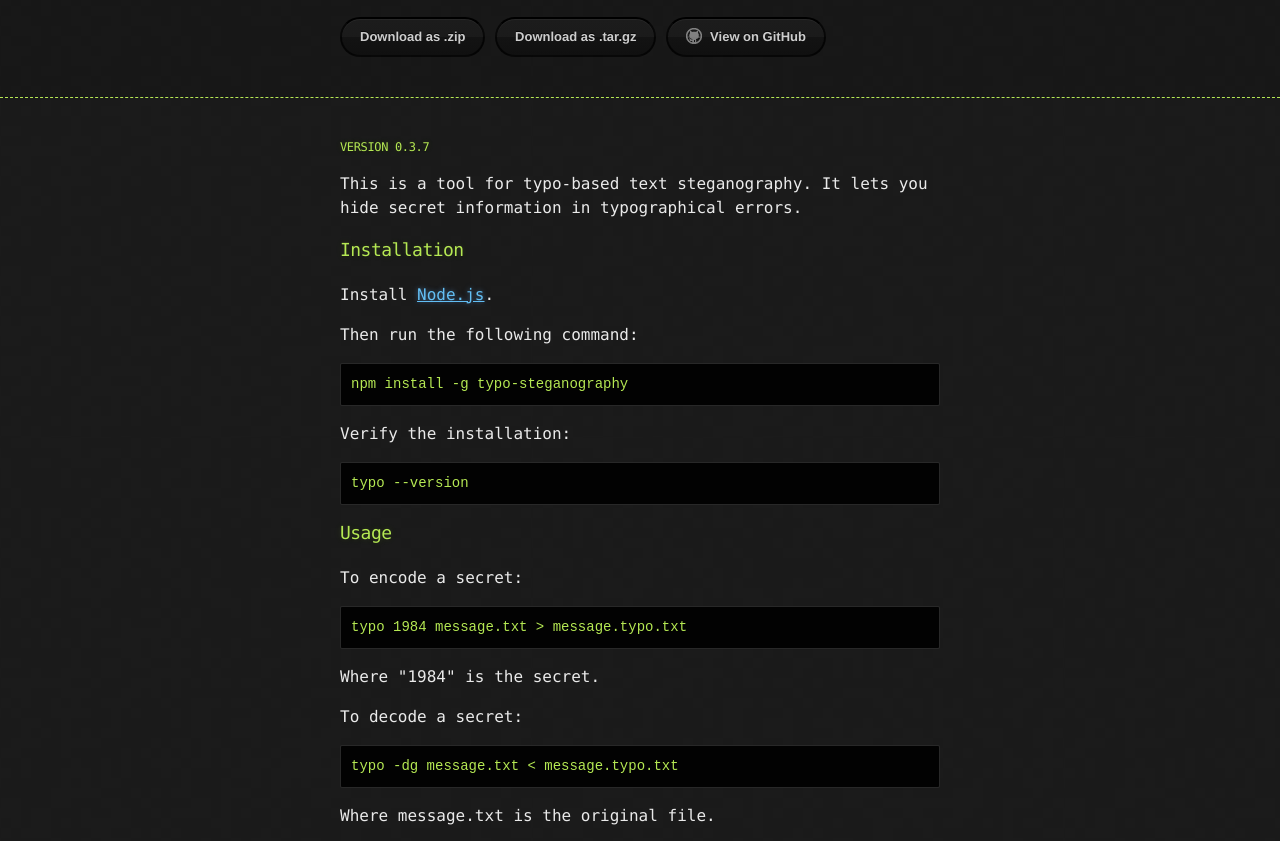
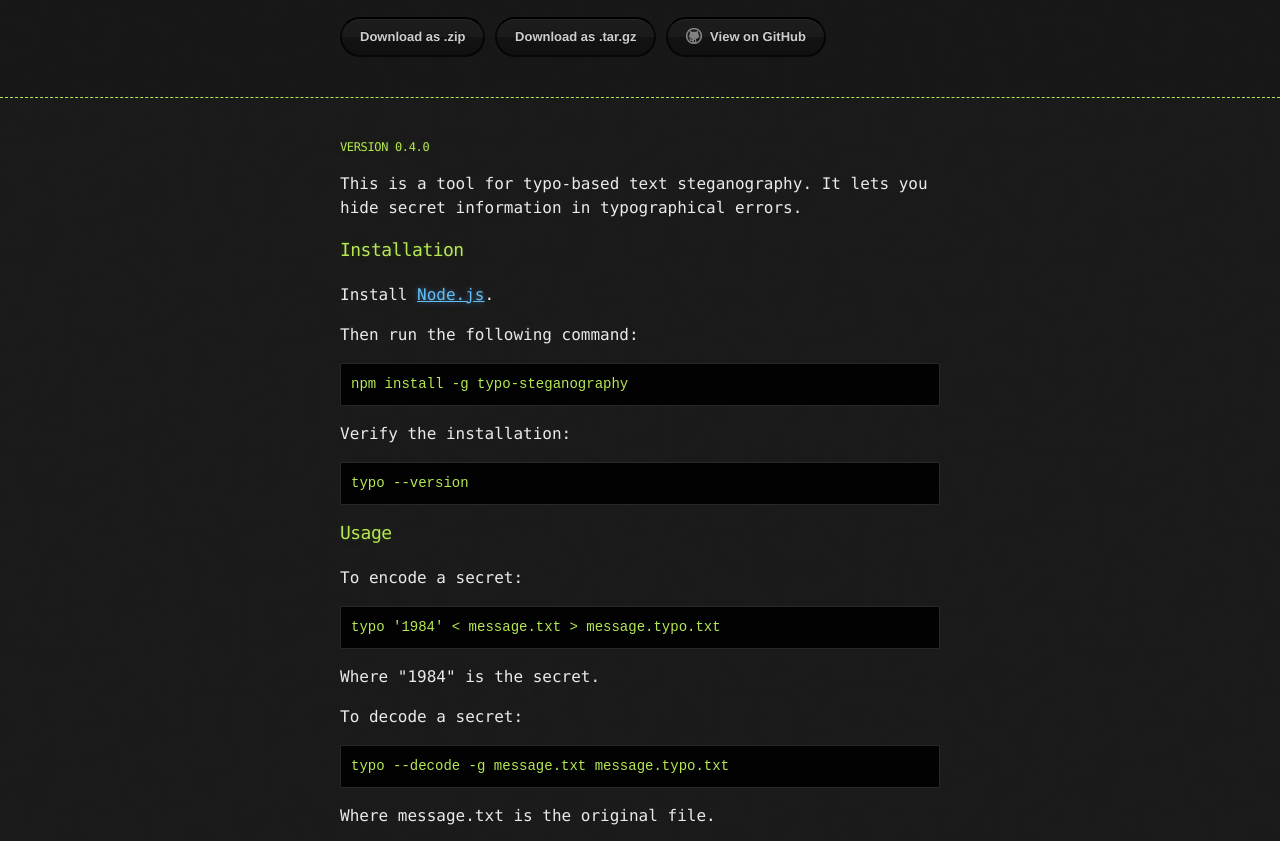
Before and after one commit to mjethani/typo, a plain HTML site: page index.html in a window 1280 px wide. Shown: the part 95-936 px from the top of the page. Drawn offline with Linux system fonts and the light colour scheme.

```diff
--- a/index.html
+++ b/index.html
@@ -29,7 +29,7 @@
     <div class="container">
       <section id="main_content">
         <h5>
-<a id="version-037" class="anchor" href="#version-037" aria-hidden="true"><span class="octicon octicon-link"></span></a>Version 0.3.7</h5>
+<a id="version-040" class="anchor" href="#version-040" aria-hidden="true"><span class="octicon octicon-link"></span></a>Version 0.4.0</h5>
 
 <p>This is a tool for typo-based text steganography. It lets you hide secret
 information in typographical errors.</p>
@@ -54,14 +54,14 @@
 
 <p>To encode a secret:</p>
 
-<pre><code>typo 1984 message.txt &gt; message.typo.txt
+<pre><code>typo '1984' &lt; message.txt &gt; message.typo.txt
 </code></pre>
 
 <p>Where "1984" is the secret.</p>
 
 <p>To decode a secret:</p>
 
-<pre><code>typo -dg message.txt &lt; message.typo.txt
+<pre><code>typo --decode -g message.txt message.typo.txt
 </code></pre>
 
 <p>Where message.txt is the original file.</p>
--- a/params.json
+++ b/params.json
@@ -1 +1 @@
-{"name":"typo","tagline":"Hide secret information in typographical errors","body":"##### Version 0.3.7\r\n\r\nThis is a tool for typo-based text steganography. It lets you hide secret\r\ninformation in typographical errors.\r\n\r\n### Installation\r\n\r\nInstall [Node.js][1].\r\n\r\nThen run the following command:\r\n\r\n    npm install -g typo-steganography\r\n\r\nVerify the installation:\r\n\r\n    typo --version\r\n\r\n[1]:https://nodejs.org/\r\n\r\n### Usage\r\n\r\nTo encode a secret:\r\n\r\n    typo 1984 message.txt > message.typo.txt\r\n\r\nWhere \"1984\" is the secret.\r\n\r\nTo decode a secret:\r\n\r\n    typo -dg message.txt < message.typo.txt\r\n\r\nWhere message.txt is the original file.\r\n\r\nIt should be possible to reconstruct message.txt from message.typo.txt simply\r\nby correcting the spelling errors.\r\n\r\nSee `typo --help` for more.\r\n\r\n### Issues\r\n\r\nYou can report and track any issues here:\r\n\r\nhttps://github.com/mjethani/typo/issues\r\n\r\n### License\r\n\r\nPlease see the LICENSE file included in the package.\r\n\r\n---\r\nCopyright (c) 2015 Manish Jethani\r\n\r\n","google":"UA-60519520-1","note":"Don't delete this file! It's used internally to help with page regeneration."}
+{"name":"typo","tagline":"Hide secret information in typographical errors","body":"##### Version 0.4.0\r\n\r\nThis is a tool for typo-based text steganography. It lets you hide secret\r\ninformation in typographical errors.\r\n\r\n### Installation\r\n\r\nInstall [Node.js][1].\r\n\r\nThen run the following command:\r\n\r\n    npm install -g typo-steganography\r\n\r\nVerify the installation:\r\n\r\n    typo --version\r\n\r\n[1]:https://nodejs.org/\r\n\r\n### Usage\r\n\r\nTo encode a secret:\r\n\r\n    typo '1984' < message.txt > message.typo.txt\r\n\r\nWhere \"1984\" is the secret.\r\n\r\nTo decode a secret:\r\n\r\n    typo --decode -g message.txt message.typo.txt\r\n\r\nWhere message.txt is the original file.\r\n\r\nIt should be possible to reconstruct message.txt from message.typo.txt simply\r\nby correcting the spelling errors.\r\n\r\nSee `typo --help` for more.\r\n\r\n### Issues\r\n\r\nYou can report and track any issues here:\r\n\r\nhttps://github.com/mjethani/typo/issues\r\n\r\n### License\r\n\r\nPlease see the LICENSE file included in the package.\r\n\r\n---\r\nCopyright (c) 2015 Manish Jethani\r\n\r\n","google":"UA-60519520-1","note":"Don't delete this file! It's used internally to help with page regeneration."}
```
